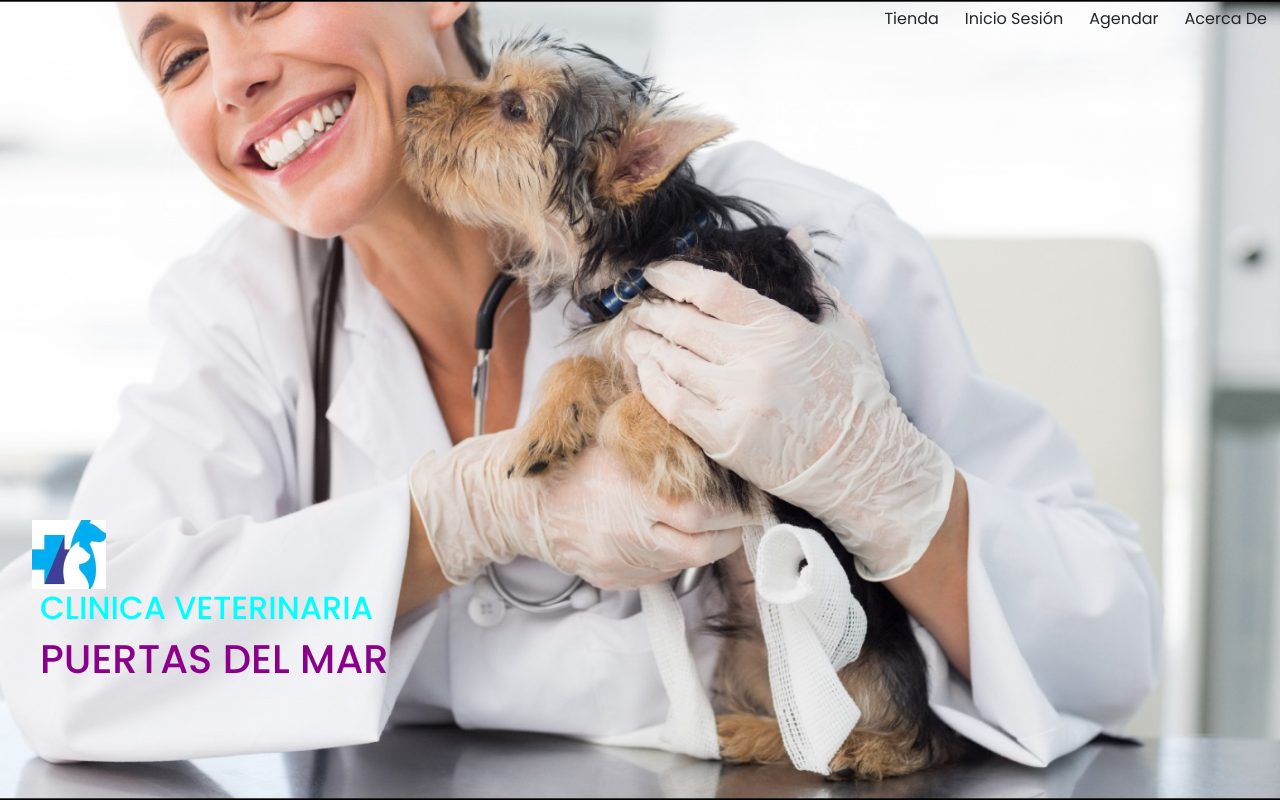
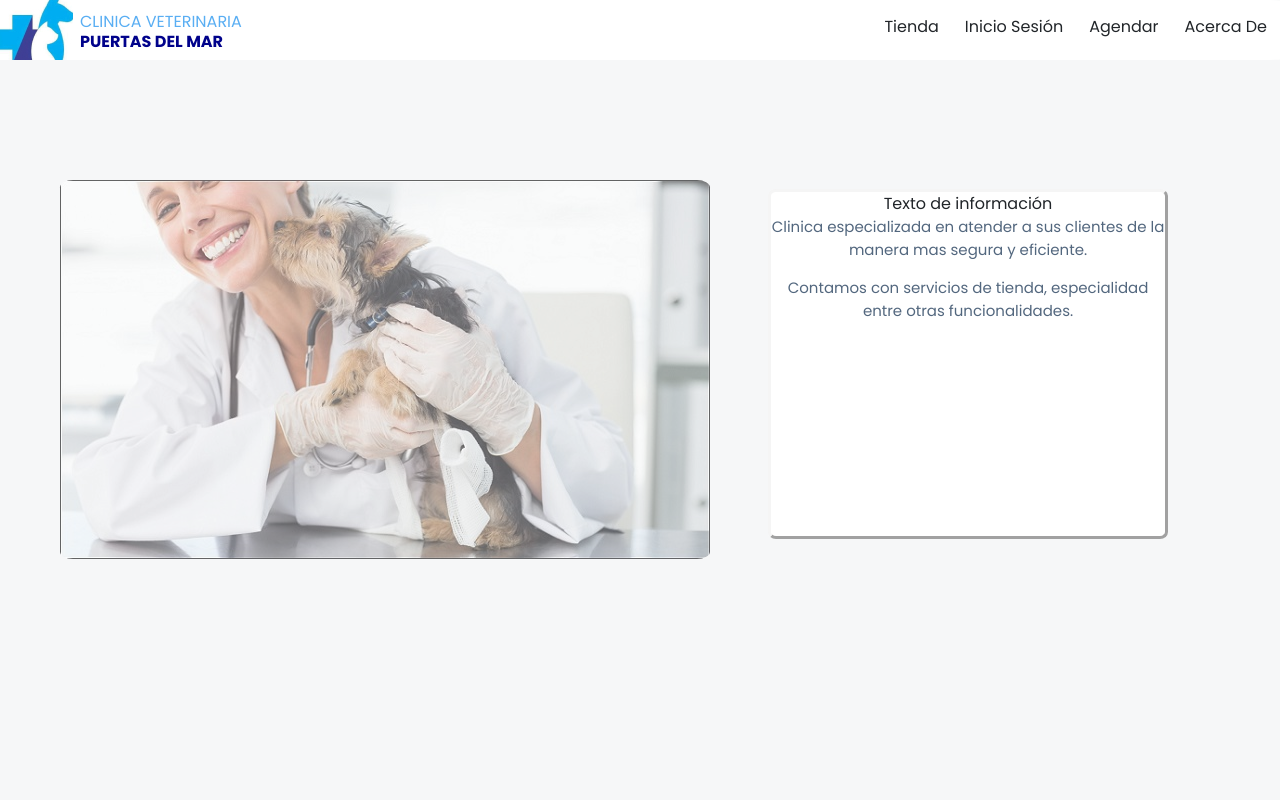
Before and after one commit to barbar4bm/frontend-c19-pets, a React (Create React App) app in the folder frontend/: page / in a window 1280 px wide. Shown: the top 800 px of the page. Built offline with nearby package versions, Linux system fonts and the light colour scheme.

Commit message:
Prueba de la nueva pagina principal

```diff
--- a/frontend/public/index.html
+++ b/frontend/public/index.html
@@ -2,7 +2,7 @@
 <html lang="en">
   <head>
     <meta charset="utf-8" />
-    <link rel="icon" href="%PUBLIC_URL%/favicon.ico" />
+    <link rel="icon" href="%PUBLIC_URL%/icono.jpg" />
     <meta name="viewport" content="width=device-width, initial-scale=1" />
     <meta name="theme-color" content="#000000" />
     <meta
@@ -26,7 +26,7 @@
     -->
     <!-- CSS only -->
     <link href="https://cdn.jsdelivr.net/npm/bootstrap@5.2.1/dist/css/bootstrap.min.css" rel="stylesheet" integrity="sha384-iYQeCzEYFbKjA/T2uDLTpkwGzCiq6soy8tYaI1GyVh/UjpbCx/TYkiZhlZB6+fzT" crossorigin="anonymous">
-    <title>Veterinaria C19Pets</title>
+    <title>Clinica Veterinaria Puertas Del Mar</title>
   </head>
   <body>
     <noscript>You need to enable JavaScript to run this app.</noscript>
--- a/frontend/src/components/barra/barra.css
+++ b/frontend/src/components/barra/barra.css
@@ -1,5 +1,6 @@
 button {
     position: relative;
+    bottom: -8px;
     border: 0px;
     margin: 0px;
 }
--- a/frontend/src/pages/InicioSesion/PantallaSesion.css
+++ b/frontend/src/pages/InicioSesion/PantallaSesion.css
@@ -1,5 +1,5 @@
 body {
-    background-color: rgb(228, 227, 227)
+    background-color: rgb(161, 160, 160)
 }
 .barra{
     background-color: white;
@@ -18,11 +18,11 @@ body {
 
 .text-clinica{
     position: relative;
-    color: aqua;
+    color: rgb(89, 174, 243);
     text-transform: uppercase;
     top: 10px;
     left: 80px;
-    width:160px ;
+    width:180px ;
     height: 20px;
     box-sizing: border-box;
 
@@ -30,7 +30,7 @@ body {
 }
 .text-nombre{
     position: relative;
-    color: darkmagenta;
+    color: rgb(0, 2, 139);
     text-transform: uppercase;
     font-weight: bolder;
     top: 10px;
--- a/frontend/src/pages/InicioSesion/PantallaSesion.js
+++ b/frontend/src/pages/InicioSesion/PantallaSesion.js
@@ -1,6 +1,7 @@
 //import { json } from 'express';
 import React from 'react'
 import "../InicioSesion/PantallaSesion.css"
+import { Link } from 'react-router-dom';
 
 /*async function checkPass(user,password) {
   const response = await fetch("http://localhost:3001/api/admin/${user}", {
@@ -47,11 +48,11 @@ export const PantallaSesion = () => {
               <button type="submit" className="btn btn-primary" style={{ float: 'center' ,top:'70px' , left:'45px'}} >
                 Iniciar sesión
               </button>
-
-              <button type="submit" className="btn btn-primary" style={{ float: 'center' ,top:'120px' , left:'-45px'}} >
-                Volver
-              </button>
-
+              <Link to='/'>
+                <button type="submit" className="btn btn-primary" style={{ float: 'center' ,top:'120px' , left:'-45px'}} >
+                  Volver
+                </button>
+              </Link>
 
             </div>
           </div>
--- a/frontend/src/pages/Pantalla/PantallaInicio.css
+++ b/frontend/src/pages/Pantalla/PantallaInicio.css
@@ -1,35 +1,38 @@
-.fondo {
-    background-image: url(../../components/logo2.jpg);
-    background-repeat: no-repeat;
-    background-size:cover;
-    background-attachment: fixed;
-    width: 100%;
-    height:970px;
-    z-index: -1;
+.tarjet {
+    background-color: rgb(255, 255, 255);
+    width: 400px;
+    height: 350px;
+    position: relative;
+    right: -60%;
+    top: -470%;
+    border-radius: 2%;
+    border-color: whitesmoke;
+    border-style: outset;
+    background-attachment: local;
 }
 
-
-.fondo h1 {
+.imagen-inicial{
+    background-image: url(../../components/logo2.jpg);
+    width:650px;
+    height: 379px;
+    border-radius: 2%;
     position: relative;
-    top: 65vh;
-    color: darkmagenta;
-    width:fit-content;
-    left:40px;
+    background-attachment: local;
+    margin: inherit;
 
 }
 
-.fondo h2 {
-    position: relative;
-   top:65vh;
-   color:aqua;
-   left:40px;
-   box-sizing: content-box;
-   width:fit-content;
+.contenedor .imagen-inicial {
+    right: -60px;
+    bottom: -120px;
+    background-attachment: local;
+    object-fit: contain;
+    opacity: .6;
+    transition: .5s;
 
 }
 
-.fondo img{
-    position: relative;
-    top:65vh;
-    left: 2.5vw
+.contenedor .tarjet{
+    background-attachment: local;
+    top: -250px;
 }
--- a/frontend/src/pages/Pantalla/PantallaInicio.js
+++ b/frontend/src/pages/Pantalla/PantallaInicio.js
@@ -1,25 +1,32 @@
-import React, { useEffect } from 'react'
+import React from 'react'
 import './PantallaInicio.css';
 import { Barra } from '../../components/barra/barra';
+import { Footer } from '../commerce/commons/Footer';
 
 export const PantallaInicio = () => {
 
   return (
    <>
+      <body>
+        <Barra/>
+        <div className='barra'>
+          <div className='imagen-logo'>
+            <div className='text-clinica'>Clinica veterinaria</div>
+            <div className='text-nombre'>Puertas del mar</div></div>
 
-            <div className='fondo'>
-              <Barra/>
-              <div className='content'>
+        </div>
 
-              <img src={require("../../components/icono.jpg")}
-                alt="">
-              </img>
-              <h2> CLINICA VETERINARIA</h2>
-              <h1>PUERTAS DEL MAR</h1>
-              </div>
-            </div>
+      </body>
+      <div className='contenedor'>
+         <div className='imagen-inicial'></div>
+         <div className='tarjet text-center'> Texto de información
 
+          <p>Clinica especializada en atender a sus clientes de la manera mas segura y eficiente. </p>
+          <p>Contamos con servicios de tienda, especialidad entre otras funcionalidades.</p>
 
+         </div>
+      </div>
+      <Footer/>
 
     </>
   )
--- a/frontend/src/pages/aboutUs/index.jsx
+++ b/frontend/src/pages/aboutUs/index.jsx
@@ -1,4 +1,5 @@
 import { Barra } from "../../components/barra/barra"
+import { Footer } from "../commerce/commons/Footer"
 
 export const AboutUs = ()=> {
     return (
@@ -13,6 +14,8 @@ export const AboutUs = ()=> {
                    <p>Somos una clínica orientada a la atención de calidad para los animales brindando medicina de calidad y vanguardia para nuestras mascotas.
 Contamos con un equipo médico de especialistas dispuesto a entregar lo mejor para nuestros pequeños compañeros.</p>
                    </div>
+
          </>
+
        )
 }
```
Also changed, not shown: frontend/public/icono.jpg (added), frontend/src/components/logo2.jpg.
